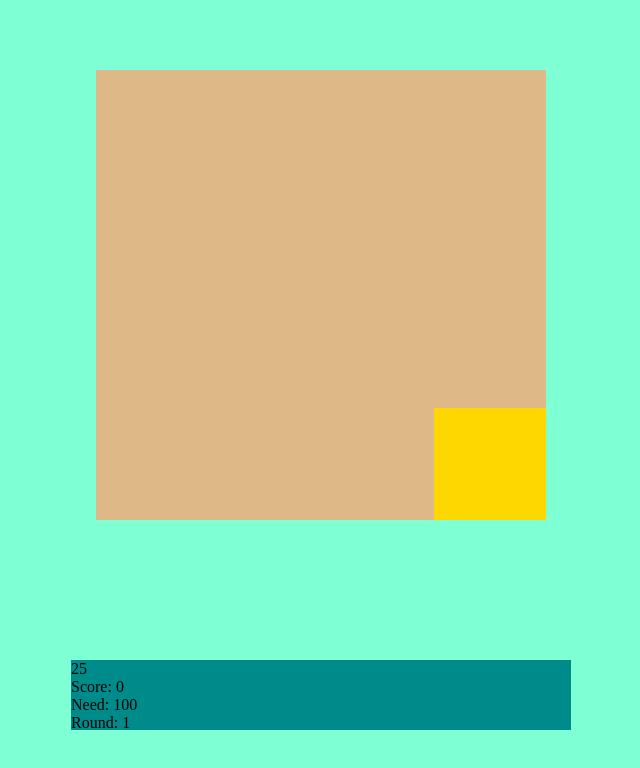
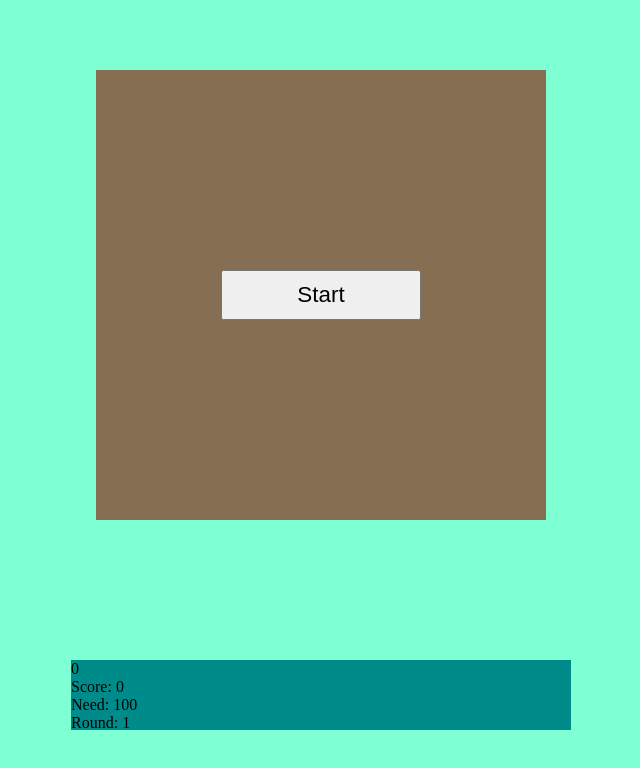
Before and after one commit to darkOwlWood/ReactWhackAMoleGame, a React app: page / in a window 1280 px wide. Shown: the top 768 px of the page, without its empty margins (319-959 px from the left). Built offline with nearby package versions, Linux system fonts and the light colour scheme.

Commit message:
The StartMessage component and it logic in the game was added

```diff
--- a/src/assets/style/components/GameContainer.scss
+++ b/src/assets/style/components/GameContainer.scss
@@ -11,13 +11,29 @@
 }
 
 .game-container__mole-board{
-    width: 450px;
-    height: 450px;
+    width: 350px;
+    height: 350px;
+
+    position: relative;
 }
 
 .game-container__game-stat{
-    width: 500px;
+    width: 350px;
     height: 70px;
 
     background-color: darkcyan;
 }
+
+@media(min-width: 700px){
+    .game-container__mole-board{
+        width: 450px;
+        height: 450px;
+    }
+
+    .game-container__game-stat{
+        width: 500px;
+        height: 70px;
+
+        background-color: darkcyan;
+    }
+}
--- /dev/null
+++ b/src/assets/style/components/StartMessage.scss
@@ -0,0 +1,53 @@
+$fadeOut-time: 2s;
+$fadeIn-time: 1s;
+
+.start-button{
+    width: 100%;
+    height: 100%;
+
+    display: flex;
+    justify-content: center;
+    align-items: center;
+
+    opacity: 0;
+    background-color: rgba(0,0,0,.4);
+
+    position: absolute;
+    top: 0;
+    left: 0;
+}
+
+.start-button--fade-in{
+    animation: fadeIn $fadeIn-time forwards;
+}
+
+.start-button--fade-out{
+    animation: fadeOut $fadeOut-time forwards;
+}
+
+.start-button__item{
+    width: 200px;
+    height: 50px;
+
+    font-size: 1.4em;
+}
+
+@keyframes fadeOut{
+    0%{
+        opacity: 1;
+    }
+
+    100%{
+        opacity: 0;
+    }
+}
+
+@keyframes fadeIn{
+    0%{
+        opacity: 0;
+    }
+
+    100%{
+        opacity: 1;
+    }
+}
--- a/src/components/GameContainer.jsx
+++ b/src/components/GameContainer.jsx
@@ -1,7 +1,8 @@
-import React, { useState, useEffect, useLayoutEffect } from 'react';
+import React, { useState, useLayoutEffect } from 'react';
 import '../assets/style/components/GameContainer.scss';
 import MoleBoard from './MoleBoard';
 import GameStat from './GameStat';
+import StartMessage from './StartMessage';
 
 const INIT_TIME = 30;
 const FINAL_ROUND = 5;
@@ -9,13 +10,15 @@ const SCORE_NEEDED = 100;
 
 const GameContainer = () => {
 
-    const [clock, setClock] = useState(INIT_TIME);
+    const [clock, setClock] = useState(0);
+    const [gameStart, setGameStart] = useState(0);
     const [gameStats, setGameStats] = useState({score: 0, round: 1, scoreNeeded: SCORE_NEEDED});
 
     // console.log('Current',gameStats.score);
 
     useLayoutEffect( () => {
-        if(clock===INIT_TIME){
+        console.log(gameStart)
+        if(clock===INIT_TIME && gameStart){
             let timer = { id: 0 };
             let innerClock = clock;
             timer.id = setInterval( () => {
@@ -23,7 +26,7 @@ const GameContainer = () => {
                 setClock(innerClock);
                 !innerClock && clearInterval(timer.id);
             },1000);//EVERY SECOND
-        }else if(!clock){
+        }else if(!clock && gameStart){
             nextLevel();
         }
     },[clock]);
@@ -34,8 +37,10 @@ const GameContainer = () => {
             setGameStats({...gameStats, round: ++gameStats.round});
             setTimeout(() => setClock(INIT_TIME),4000);
         }else if(gameStats.round===FINAL_ROUND && gameStats.score>=SCORE_NEEDED){
+            setGameStart(0);
             console.log('Congratulations you beat the game !!!');
         }else{
+            setGameStart(0);
             // setGameStats({...gameStats, score: 0, round: 1});
             console.log('Looser!!!');
         }
@@ -49,9 +54,10 @@ const GameContainer = () => {
                     gameStats={gameStats}
                     setGameStats={setGameStats}
                 />
+                { !gameStart && <StartMessage setClock={setClock} setGameStart={setGameStart} /> }
             </div>
             <div className="game-container__game-stat">
-                <GameStat clock={clock} gameStats={gameStats} />
+                <GameStat clock={clock} gameStats={gameStats}/>
             </div>
         </div>
     );
--- /dev/null
+++ b/src/components/StartMessage.jsx
@@ -0,0 +1,42 @@
+import React,{ useRef, useEffect } from 'react';
+import '../assets/style/components/StartMessage.scss';
+
+const INIT_TIME = 30;
+const FADE_OUT = { className: 'start-button--fade-out', time: 2000 }
+const FADE_IN = { className: 'start-button--fade-in', time: 1000 }
+
+const StartMessage = ({setClock,setGameStart}) => {
+
+    const divEl = useRef(null);
+    const btnEl = useRef(null);
+
+    useEffect(() => {
+        btnEl.current.disabled = true;
+        divEl.current.classList.add(FADE_IN.className);
+        setTimeout(() => {btnEl.current.disabled = false;},FADE_IN.time);
+    },[]);
+
+    const handleClick = (event) => {
+        btnEl.current.disabled = true;
+        divEl.current.classList.add(FADE_OUT.className);
+
+        setTimeout(() => {
+            setGameStart(1);
+            setClock(INIT_TIME);
+        },FADE_OUT.time);
+    }
+
+    return (
+        <div ref={divEl} className="start-button">
+            <button
+                ref={btnEl}
+                className="start-button__item"
+                onClick={handleClick}
+            >
+                Start
+            </button>
+        </div>
+    )
+}
+
+export default StartMessage;
```
